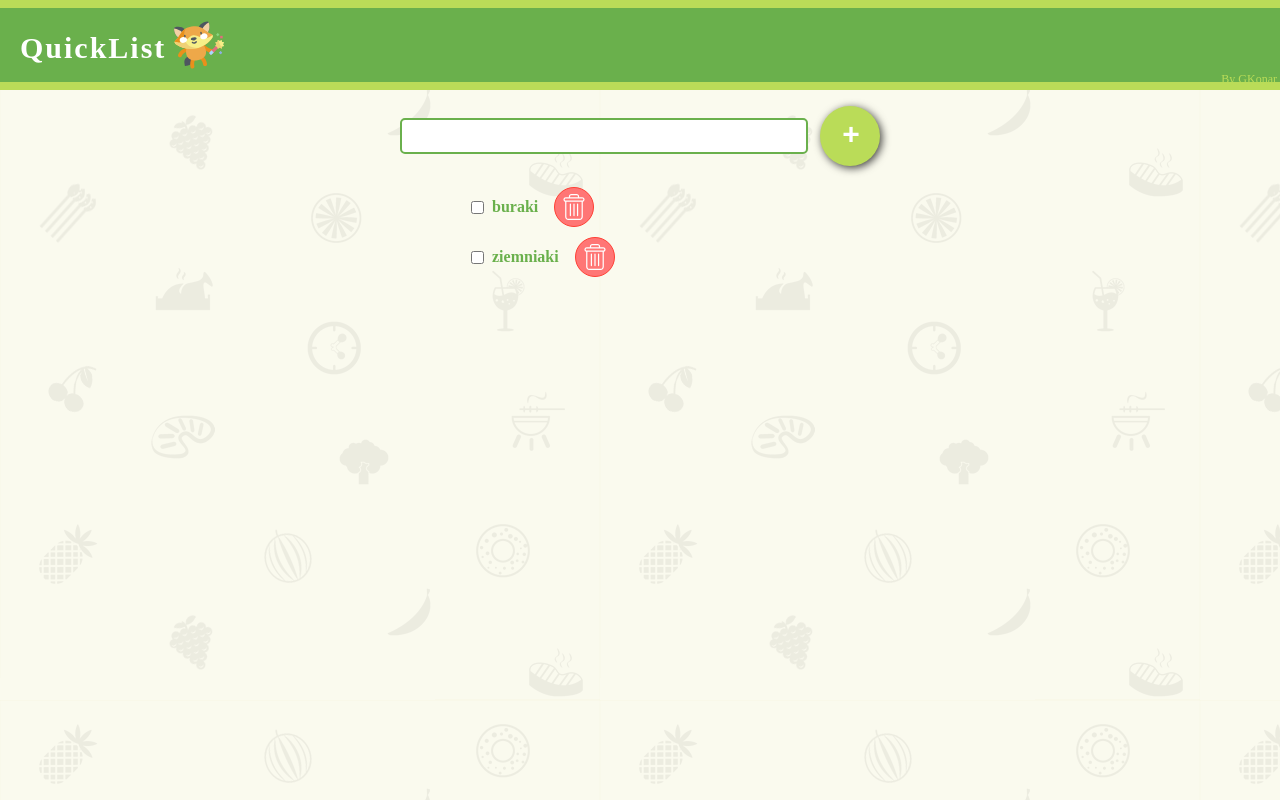
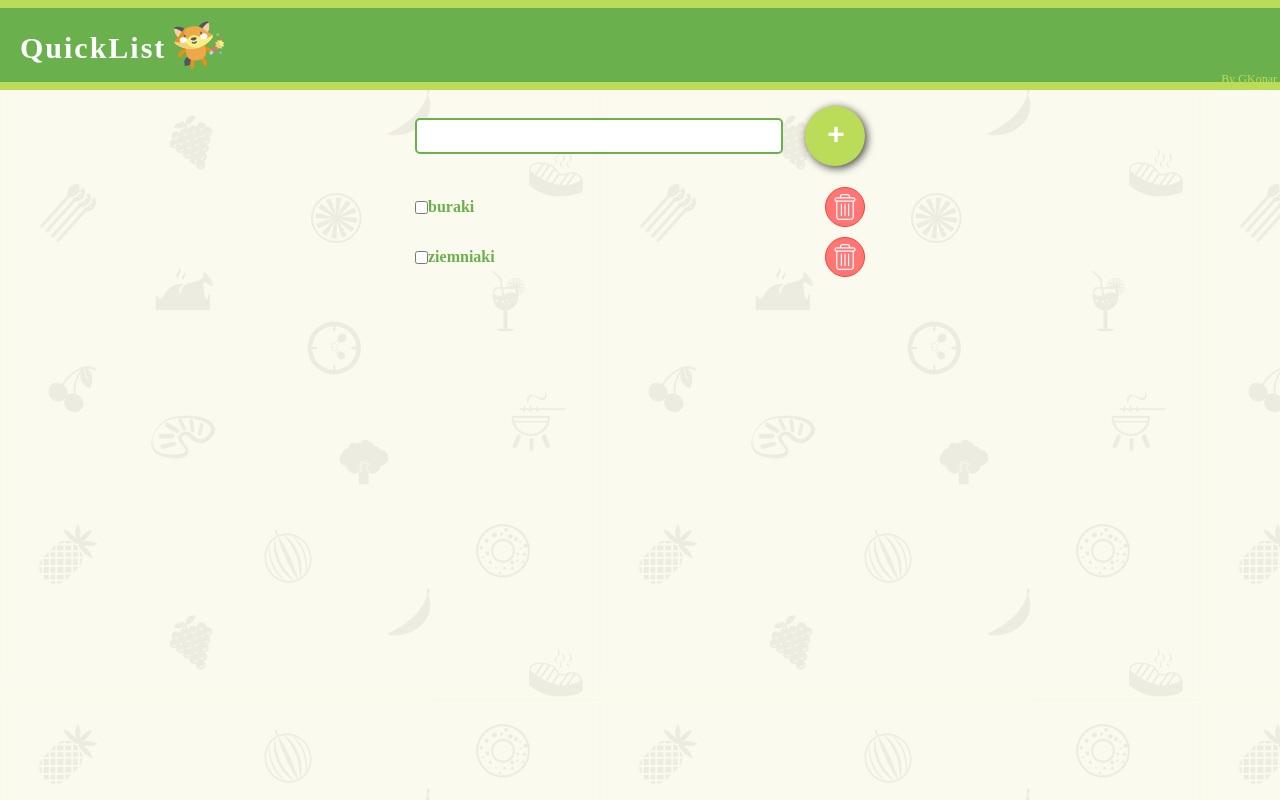
Before and after one commit to GKonar/QuickList, a React (Create React App) app: page / in a window 1280 px wide. Built offline with nearby package versions, Linux system fonts and the light colour scheme; a web font is replaced by a local one.

Commit message:
Styles optimization

```diff
--- a/src/App.js
+++ b/src/App.js
@@ -7,9 +7,7 @@ import styled from 'styled-components';
 import { ThemeProvider } from 'styled-components';
 import appTheme from './themes/appTheme';
 
-const AppWrap = styled.div`
-  /* margin: ${({ theme }) => theme.margin.regular}; */
-`;
+const AppWrap = styled.div``;
 
 function App() {
   return (
--- a/src/components/AddItemForm.js
+++ b/src/components/AddItemForm.js
@@ -6,11 +6,12 @@ import { ItemsContext } from '../context/items.context';
 const StyledForm = styled.form`
   display: flex;
   align-items: center;
+  justify-content: space-between;
+  width: 100%;
 `
 const StyledInput = styled.input`
-  width: 400px;
   display: flex;
-  min-width: 200px;
+  width: 80%;
   height: 30px;
   font-size: ${({ theme }) => theme.fontSize.default};
   border: none;
@@ -27,23 +28,19 @@ const StyledInput = styled.input`
     border: 4px solid #6ab04c;
   }
 
-  ${sizes.tablet} {
-    width: 350px;
+  ${sizes.mobileL} {
+    width: 75%;
   }
-  ${sizes.mobileL} {
-    width: 250px;
-  }
-  ${sizes.mobileM} {
-    width: 200px;
+  ${sizes.mobileS} {
+    width: 65%;
   }
 `
 
 const StyledButton = styled.button`
   border: none;
   font-size: ${({ theme }) => theme.fontSize.bigger};
-  margin-left: ${({ theme }) => theme.margin.regular};
-  width: 60px; /* MOBILE */
-  height: 60px; /* MOBILE */
+  width: 60px;
+  height: 60px;
   border-radius: 50%;
   display: flex;
   justify-content: center;
@@ -93,7 +90,7 @@ function Input() {
     <StyledForm onSubmit={handleSubmit}>
       <StyledInput onChange={handleChange} type="text" name="search" value={value} />
       <StyledButton onClick={() => addItem(value)} type="submit"><span>+</span></StyledButton>
-    </StyledForm >
+    </StyledForm>
   )
 }
 
--- a/src/components/ListItem.js
+++ b/src/components/ListItem.js
@@ -11,14 +11,20 @@ const Item = styled.li`
   color: #6ab04c;
   display: flex;
   align-items: center;
+  justify-content: space-between;
 `
 
 const ItemName = styled.p`
   transition: .2s;
 `
 
+const NameWrap = styled.div`
+  display: flex;
+  align-items: center;
+`
+
 const RemoveButton = styled.button`
-  margin: ${({ theme }) => theme.margin.xsmall} ${({ theme }) => theme.margin.default};
+  margin: ${({ theme }) => theme.margin.xsmall} 0;
   color: #fff;
   font-weight: 800;
   width: 40px;
@@ -27,7 +33,6 @@ const RemoveButton = styled.button`
   border: 1px solid #ff3f34;
   background-color: #ff7675;
   cursor: pointer;
-  order: 1;
 
   span {
     svg {
@@ -39,7 +44,7 @@ const RemoveButton = styled.button`
 `
 
 const Checkbox = styled.input`
-margin: 0 ${({ theme }) => theme.margin.small};
+  margin: ${({ theme }) => theme.margin.small}  0;
 `
 
 function ListItem({ name, id }) {
@@ -51,10 +56,12 @@ function ListItem({ name, id }) {
   }
 
   return (
-    <Item>
-      <Checkbox type="checkbox" onChange={(e) => handleCheck(e, checked)} checked={checked} />
+    <Item style={{ order: checked ? '1' : '-1' }}>
+      <NameWrap>
+        <Checkbox type="checkbox" onChange={(e) => handleCheck(e, checked)} checked={checked} />
+        <ItemName style={{ opacity: checked ? '.5' : '1' }}>{name}</ItemName>
+      </NameWrap>
       <RemoveButton onClick={() => removeItem(id)}><span><Bin /></span></RemoveButton>
-      <ItemName style={{ opacity: checked ? '.5' : '1' }}>{name}</ItemName>
     </Item>
   )
 }
--- a/src/context/items.context.js
+++ b/src/context/items.context.js
@@ -12,7 +12,7 @@ export function ItemsProvider({ children }) {
       id: uuidv4(),
       lang: 'PL'
     }
-    setItems([...items, newItem]);
+    if (item !== '') setItems([...items, newItem]);
   }
 
   const removeItem = (itemId) => {
--- a/src/pages/QuickList.js
+++ b/src/pages/QuickList.js
@@ -4,6 +4,8 @@ import styled from 'styled-components';
 import Navbar from '../components/Navbar';
 import AddItemForm from '../components/AddItemForm';
 import ListItem from '../components/ListItem';
+
+import { sizes } from '../helpers/sizes';
 
 // import light from '../assets/backgrounds/what-the-hex.png';
 // import dark from '../assets/backgrounds/what-the-hex-dark.png';
@@ -21,18 +23,22 @@ const ListWrap = styled.section`
 const MainContent = styled.div`
   max-width: 450px;
   margin: 0 auto;
+
+  ${sizes.mobileL} {
+    margin: 0 ${({ theme }) => theme.margin.default};
+  }
 `
 
-const InputWrap = styled.div`
+const FormWrap = styled.div`
   display: flex;
-  justify-content: center;
-  margin: ${({ theme }) => theme.margin.default};
+  justify-content: space-between;
+  margin: ${({ theme }) => theme.margin.default} 0;
 `
 
 const ItemsList = styled.ul`
-  padding: 0 ${({ theme }) => theme.padding.large};
   display: flex;
   flex-direction: column;
+  padding: 0;
 `
 
 function QuickList() {
@@ -43,13 +49,15 @@ function QuickList() {
     <ListWrap>
       <Navbar />
       <MainContent>
-        <InputWrap>
+        <FormWrap>
           <AddItemForm />
-        </InputWrap>
+        </FormWrap>
         <ItemsList>
           {
             items.map((item, i) => {
-              return <ListItem name={item.name} key={i} id={item.id} />
+              return (
+                <ListItem name={item.name} key={i} id={item.id} />
+              )
             })
           }
         </ItemsList>
```
